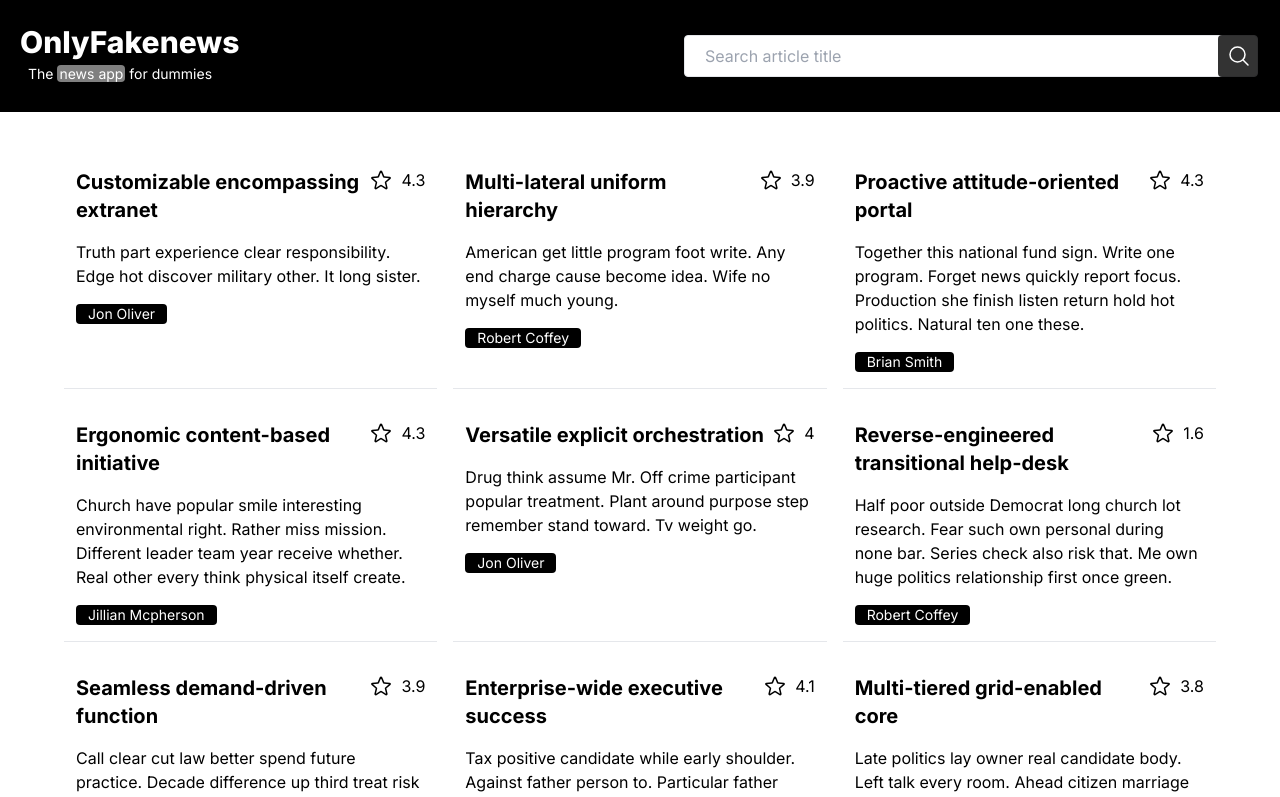
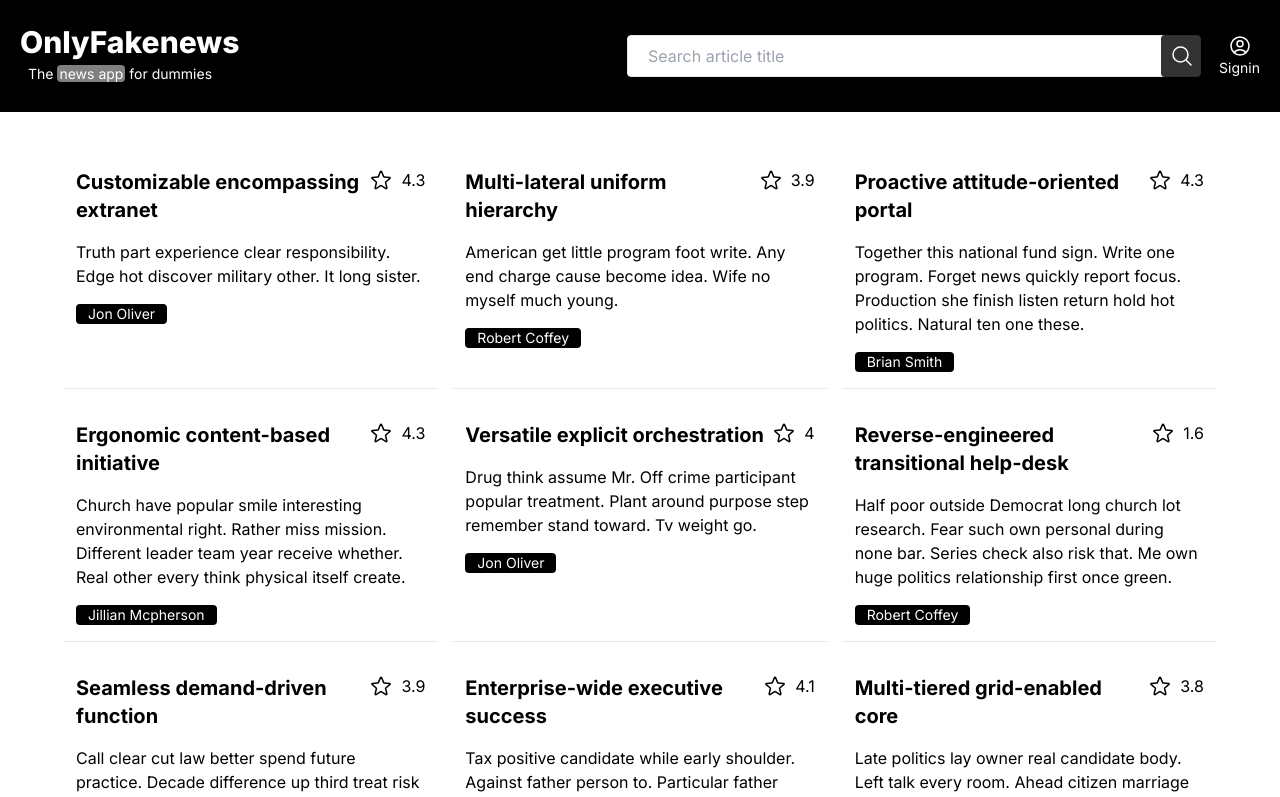
Before and after one commit to RehkMansa/lsqr-offline-news-app, a Next.js app: page / in a window 1280 px wide. Shown: the top 797 px of the page. Built offline with nearby package versions, Linux system fonts and the light colour scheme.

Commit message:
added login page

```diff
--- a/src/components/Header.tsx
+++ b/src/components/Header.tsx
@@ -1,5 +1,5 @@
-import { ChangeEvent, FormEvent } from 'react';
-import { MagnifyingGlass } from './Icons';
+import { ChangeEvent, FormEvent, useEffect, useState } from 'react';
+import { MagnifyingGlass, UserIcon } from './Icons';
 import Link from 'next/link';
 
 type Props = {
@@ -13,11 +13,25 @@ type Props = {
  * inputname => ``searchParam``
  *
  */
-const Header = ({ onSubmit, searchValue, onChange, inputName }: Props) => (
+const Header = ({ onSubmit, searchValue, onChange, inputName }: Props) => {
+	const [showModal, setShowModal] = useState(false);
+	const [userCredentials, setUserCredentials] = useState<string>();
+
+	useEffect(() => {
+		const user = localStorage.getItem('_ofnUsername');
+		if (user) {
+			setUserCredentials(user);
+		}
+	}, []);
+
+	return (
+		<>
 			<header className="sticky top-0 px-5 bg-black text-white py-6 scroll-mb-6">
 				<nav className="flex flex-col items-center sm:flex-row gap-4 sm:justify-between mx-auto container">
 					<Link href="/" className="sm:flex-[0.2]">
-				<h1 className="text-3xl font-extrabold">OnlyFakenews</h1>
+						<h1 className="text-3xl font-extrabold">
+							OnlyFakenews
+						</h1>
 						<p className="text-sm my-1 ml-2">
 							The{' '}
 							<span className="text-white bg-white/50 rounded px-0.5">
@@ -26,6 +40,7 @@ const Header = ({ onSubmit, searchValue, onChange, inputName }: Props) => (
 							for dummies
 						</p>
 					</Link>
+					<div className="flex sm:flex-1 gap-4">
 						<form
 							onSubmit={onSubmit}
 							className="flex items-center w-full text-black sm:flex-1"
@@ -48,8 +63,65 @@ const Header = ({ onSubmit, searchValue, onChange, inputName }: Props) => (
 								</button>
 							</div>
 						</form>
+
+						{!userCredentials ? (
+							<button
+								className="flex flex-col items-center"
+								onClick={() => setShowModal(!showModal)}
+							>
+								<UserIcon />
+								<span className="text-sm">Signin</span>
+							</button>
+						) : (
+							<button
+								className="flex flex-col items-center"
+								onClick={() => setUserCredentials(undefined)}
+							>
+								<UserIcon />
+								<span className="text-sm">
+									Hello {userCredentials}!
+								</span>
+							</button>
+						)}
+					</div>
 				</nav>
 			</header>
+			{showModal && (
+				<dialog
+					open={showModal}
+					className="px-0 fixed inset-0 w-full h-full flex items-center overflow-y-auto bg-black/30"
+					onClick={() => setShowModal(false)}
+				>
+					<div
+						onClick={(e) => e.stopPropagation()}
+						className="border max-w-md mx-auto bg-white w-full overflow-y-scroll p-5 z-[50] py-10 class space-y-4 relative"
+					>
+						<button className="w-fit block ml-auto top-3 uppercase absolute right-5 text-xs">
+							Close
+						</button>
+						<div className="space-y-1">
+							<h2 className="text-2xl font-bold">Hello !</h2>
+							<p>
+								Create a username to signup for very fake news
+								:)
+							</p>
+						</div>
+						<input
+							type="text"
+							placeholder="Enter username (e.g: fakeNewLover419)"
+							className="border-2 border-black px-5 py-2 rounded w-full"
+							value={searchValue}
+							onChange={onChange}
+							name={inputName ?? 'searchParam'}
+						/>
+						<button className="block bg-black text-white rounded-md w-full py-2">
+							Sign Up
+						</button>
+					</div>
+				</dialog>
+			)}
+		</>
 	);
+};
 
 export default Header;
--- a/src/components/Icons.tsx
+++ b/src/components/Icons.tsx
@@ -30,6 +30,23 @@ export const LongArrowLeft = (props: React.ComponentProps<'svg'>) => (
 			strokeLinecap="round"
 			strokeLinejoin="round"
 			d="M6.75 15.75L3 12m0 0l3.75-3.75M3 12h18"
+		/>
+	</svg>
+);
+export const UserIcon = (props: React.ComponentProps<'svg'>) => (
+	<svg
+		xmlns="http://www.w3.org/2000/svg"
+		fill="none"
+		viewBox="0 0 24 24"
+		strokeWidth={1.5}
+		stroke="currentColor"
+		{...props}
+		className={`w-6 h-6 ${props.className}`}
+	>
+		<path
+			strokeLinecap="round"
+			strokeLinejoin="round"
+			d="M17.982 18.725A7.488 7.488 0 0012 15.75a7.488 7.488 0 00-5.982 2.975m11.963 0a9 9 0 10-11.963 0m11.963 0A8.966 8.966 0 0112 21a8.966 8.966 0 01-5.982-2.275M15 9.75a3 3 0 11-6 0 3 3 0 016 0z"
 		/>
 	</svg>
 );
```
Lines whose indentation alone changed are shown as unchanged.
